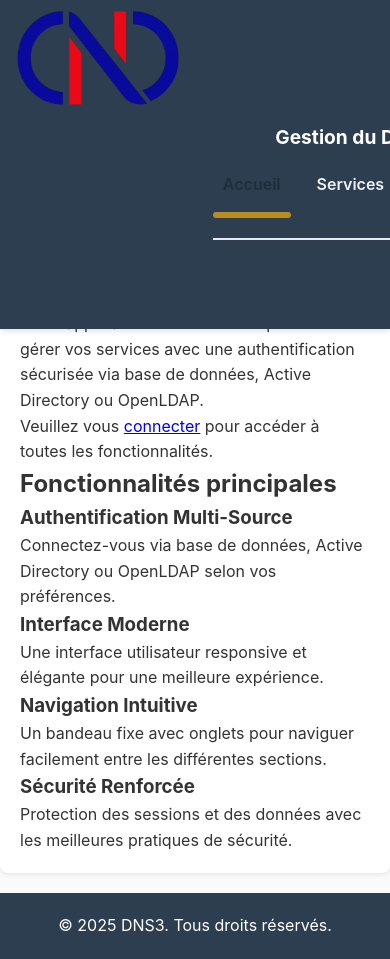
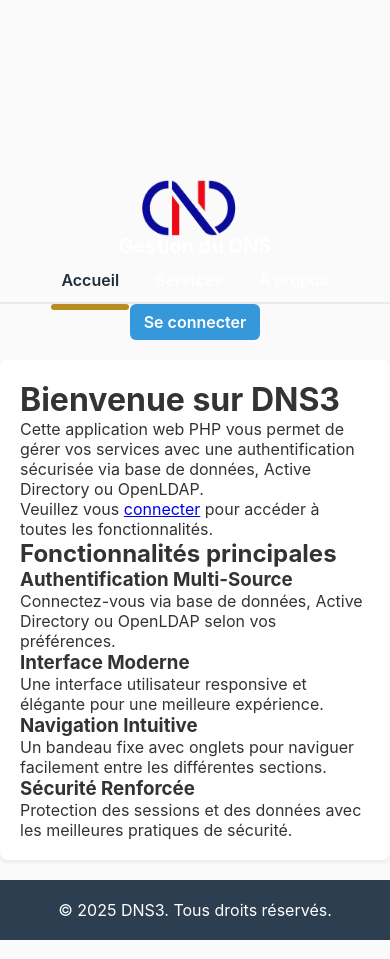
Before and after one commit to guittou/dns3, a PHP site: page /index.php in a window 390 px wide. Run offline with PHP 8.4, Linux system fonts and the light colour scheme.

Commit message:
Refactor CSS variables and layout for header

```diff
--- a/assets/css/style.css
+++ b/assets/css/style.css
@@ -1,5 +1,9 @@
 :root{
-    /* branding / palette — adapte si tu veux les couleurs exactes du logo */
+  /* layout + palette */
+  --content-max-width: 1100px;   /* largeur du contenu alignée avec la nav */
+  --header-padding-x: 12px;      /* léger padding côté viewport */
+  --logo-height: 70px;           /* demandé */
+  --header-height: 120px;        /* hauteur totale approximative du header */
   --brand-color: #2c3e50;
   --brand-dark: #34495e;
   --accent: #3498db;
@@ -8,7 +12,7 @@
   --danger-dark: #c0392b;
   --text-on-brand: #ffffff;
 
-    /* variables pour onglets (inspirées du bandeau) */
+  /* onglets (inspiré bandeau.php) */
   --tab-line: #e5ebef;
   --tab-underline: #B88E22;
   --tab-accent: #333;
@@ -18,17 +22,16 @@
 /* Reset */
 * { margin: 0; padding: 0; box-sizing: border-box; }
 
-/* Body padding-top must match header height so content is visible below fixed header */
+/* Assure que le contenu n'est pas masqué sous le header fixe */
 body {
   font-family: -apple-system, BlinkMacSystemFont, 'Segoe UI', Roboto, 'Helvetica Neue', Arial, sans-serif;
-    line-height: 1.6;
+  background: #fafafa;
   color: #333;
-    background-color: #fafafa;
-    padding-top: 180px; /* adjust to header height below (≈ 180px) */
+  padding-top: calc(var(--header-height)); /* espace pour le header fixe */
 }
 
-/* Fixed Header */
-.fixed-header {
+/* Header full-width */
+.site-header {
   position: fixed;
   top: 0;
   left: 0;
@@ -39,146 +42,131 @@
   z-index: 1000;
 }
 
-/* Grid layout: left | center | right.
-   Add a small horizontal padding (12px) so logo/button aren't glued to viewport edge. */
-.header-grid {
+/* Inner container centered (alignement des limites) */
+.header-inner {
+  max-width: var(--content-max-width);
+  margin: 0 auto;
+  padding: 10px var(--header-padding-x); /* padding pour ne pas coller au bord */
   display: grid;
-    grid-template-columns: auto 1fr auto;
-    grid-template-rows: auto auto; /* title + tabs (stacked center) */
+  grid-template-columns: auto 1fr auto; /* left | center | right */
   align-items: center;
   column-gap: 16px;
-    padding: 0 12px;       /* léger padding demandé */
-    width: 100%;
-    height: 180px;         /* header total height */
+  height: var(--header-height);
 }
 
-/* LEFT: logo area, flush to the left but kept away from viewport edge by header-grid padding */
+/* LEFT: logo zone (gauche, mais inset by padding) */
 .header-left {
-    grid-column: 1;
-    grid-row: 1 / span 2;
   justify-self: start;
   display: flex;
   align-items: center;
 }
 
-/* CENTER: title (row 1) and nav (row 2) stacked and centered */
+/* Logo size requested */
+.logo-img {
+  height: var(--logo-height);    /* 70px */
+  display: block;
+  object-fit: contain;
+  margin-right: 12px;
+}
+
+/* CENTER: title + nav stacked and centered */
 .header-center {
   grid-column: 2;
-    grid-row: 1 / span 2;
   display: flex;
   flex-direction: column;
   align-items: center;
   justify-content: center;
+  text-align: center;
 }
 
-/* Constrain nav width so tabs remain centered under title */
+/* Title */
+.site-title {
+  color: var(--text-on-brand);
+  font-size: 1.25rem;
+  font-weight: 700;
+  margin: 0;
+  line-height: 1;
+  padding-bottom: 6px;
+}
+
+/* Navigation inner constrained to the same content max-width so the bottom line aligns with the page */
 .nav-inner {
   width: 100%;
-    max-width: 1100px;
+  max-width: var(--content-max-width);
+  margin: 0 auto;
   display: flex;
   justify-content: center;
-    border-bottom: 3px solid var(--tab-line); /* trait de séparation comme dans le bandeau */
-    padding-bottom: 8px;
-    margin-top: 8px;
+  border-bottom: 3px solid var(--tab-line); /* ligne de séparation alignée */
+  padding-bottom: 6px;
 }
 
-/* RIGHT: auth button area */
+/* Tabs */
+.header-nav { width: 100%; }
+.nav-tabs {
+  display: flex;
+  gap: 16px;
+  list-style: none;
+  margin: 0;
+  padding: 0;
+}
+.nav-tab {
+  display: inline-block;
+  padding: 6px 12px;
+  color: rgba(255,255,255,0.92);
+  font-weight: 600;
+  text-decoration: none;
+  position: relative;
+  border-radius: 6px;
+  transition: color .15s ease, background .15s ease;
+}
+.nav-tab:hover {
+  color: var(--tab-accent);
+  background: rgba(255,255,255,0.02);
+}
+
+/* Active underline under the tab, placed inside the nav-inner so visually aligned */
+.nav-tab.active { color: var(--tab-text); }
+.nav-tab.active::after {
+  content: '';
+  position: absolute;
+  left: 0;
+  right: 0;
+  bottom: -12px; /* positioned below tab but above page; adjust if needed */
+  height: 6px;
+  background: var(--tab-underline);
+  border-radius: 3px;
+}
+
+/* RIGHT: auth area */
 .header-right {
-    grid-column: 3;
-    grid-row: 1 / span 2;
   justify-self: end;
   display: flex;
   align-items: center;
   gap: 12px;
 }
 
-/* Logo sizing: 150px as requested */
-.logo-img {
-    height: 150px;    /* <-- taille demandée */
-    display: inline-block;
-    object-fit: contain;
-    margin-right: 12px;
-}
-
-/* Site title centered in banner (stacked above nav) */
-.site-title {
-    color: var(--text-on-brand);
-    font-size: 1.6rem;
-    font-weight: 700;
-    margin: 0;
-    text-align: center;
-}
-
-/* Tabs styling (inspired from bandeau.php) */
-.nav-tabs {
-    display: flex;
-    list-style: none;
-    gap: 16px;
-    margin: 0;
-    padding: 0;
-}
-
-.nav-tabs li { margin: 0; }
-
-.nav-tab {
-    display: inline-block;
-    padding: 8px 14px;
-    color: rgba(255,255,255,0.92);
-    text-decoration: none;
-    font-weight: 600;
-    background: none;
-    border: none;
-    cursor: pointer;
-    position: relative;
-    transition: color .15s ease;
-    border-radius: 6px;
-}
-
-.nav-tab:hover {
-    color: var(--tab-accent);
-    background: rgba(255,255,255,0.02);
-}
-
-/* Active tab: text color and underline bar (full width) */
-.nav-tab.active {
-    color: var(--tab-text);
-}
-
-/* Active underline: use ::after to display the colored underline like in bandeau */
-.nav-tab.active::after {
-    content: '';
-    position: absolute;
-    left: 0;
-    right: 0;
-    bottom: -12px; /* place under the nav-inner border */
-    height: 6px;
-    background: var(--tab-underline);
-    border-radius: 3px;
-}
-
 /* Buttons */
 .btn {
-    padding: 10px 18px;
+  padding: 8px 14px;
   border-radius: 6px;
   font-weight: 600;
-    cursor: pointer;
+  text-decoration: none;
+  color: #fff;
   border: none;
-    text-decoration: none;
 }
-.btn-login { background: var(--accent); color: #fff; }
+.btn-login { background: var(--accent); }
 .btn-login:hover { background: var(--accent-dark); }
-.btn-logout { background: var(--danger); color: #fff; }
+.btn-logout { background: var(--danger); }
 .btn-logout:hover { background: var(--danger-dark); }
 
-/* Main content area */
+/* Main content container: kept to same max-width so visual alignment is consistent */
 .main-content {
-    max-width: 1400px;
+  max-width: var(--content-max-width);
   margin: 20px auto;
   padding: 20px;
   background: #fff;
   border-radius: 8px;
   box-shadow: 0 2px 4px rgba(0,0,0,0.08);
-    min-height: calc(100vh - 260px);
 }
 
 /* Footer */
@@ -190,21 +178,21 @@
   margin-top: 20px;
 }
 
-/* Responsive: stack on small screens */
+/* Responsive: stack center elements on smaller screens */
 @media (max-width: 880px) {
-    body { padding-top: 220px; }
-    .header-grid {
+  :root { --header-height: 180px; }
+  body { padding-top: calc(var(--header-height)); }
+  .header-inner {
     grid-template-columns: 1fr;
     grid-template-rows: auto auto auto;
+    height: auto;
+    padding: 12px;
     row-gap: 8px;
-        height: auto;
-        padding: 10px 12px;
   }
-    .header-left { justify-self: center; grid-row: 1; }
+  .header-left { justify-self: center; }
   .header-center { grid-row: 2; }
   .header-right { justify-self: center; grid-row: 3; }
-    .logo-img { height: 96px; }
-    .site-title { font-size: 1.2rem; margin-bottom: 4px; }
-    .nav-inner { border-bottom: 2px solid var(--tab-line); padding-bottom: 6px; }
+  .logo-img { height: 56px; }
+  .nav-inner { border-bottom-width: 2px; padding-bottom: 4px; }
   .nav-tab { padding: 8px 10px; }
 }
```
Lines whose indentation alone changed are shown as unchanged.
